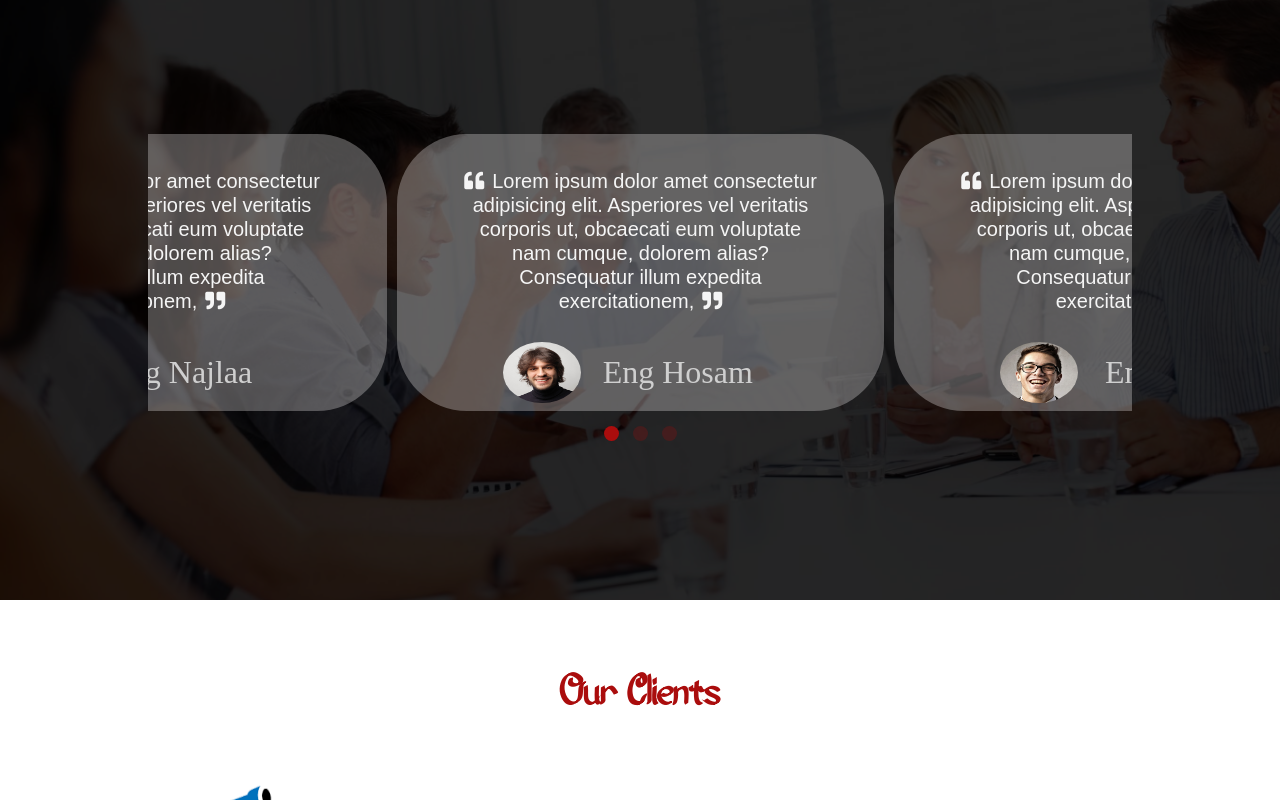
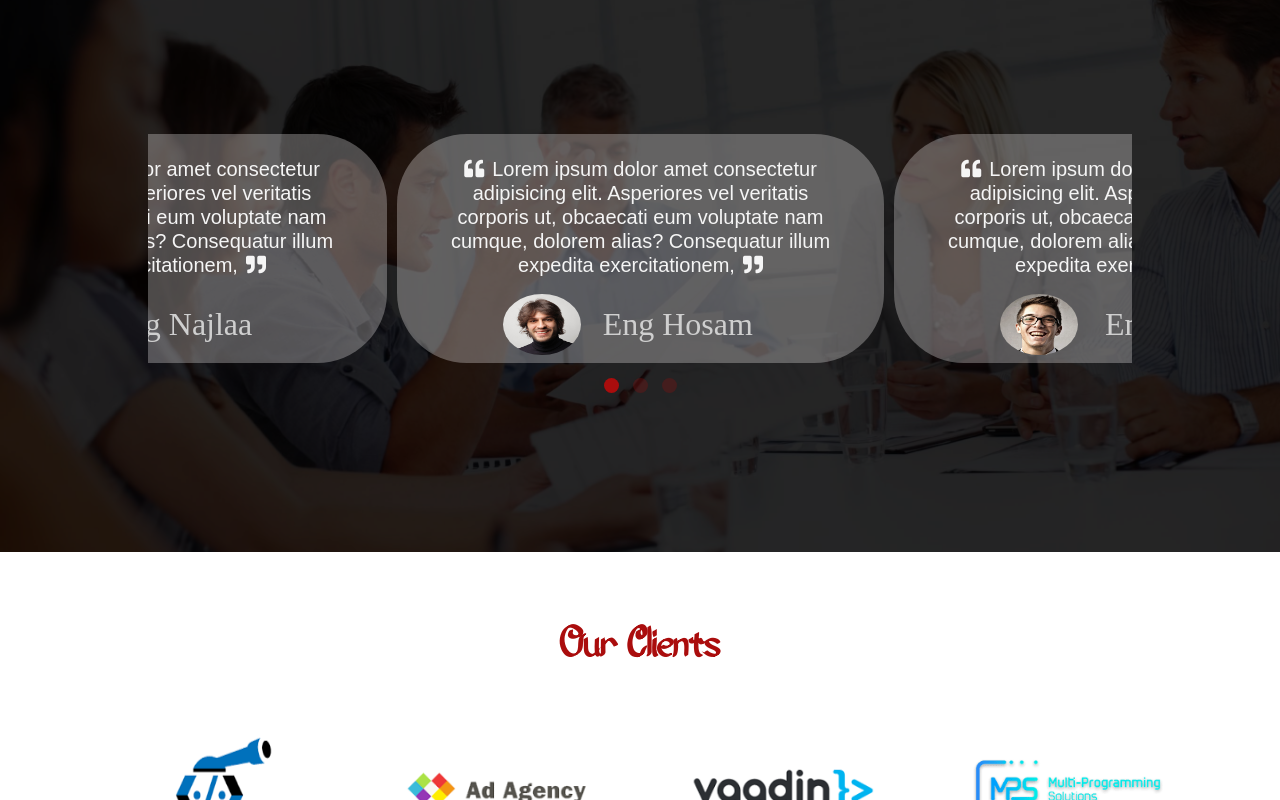
Before and after one commit to Hossam-Esam-Ali/Gr-04senior_steps, a plain HTML site: page index.html in a window 1280 px wide. Shown: the part 3418-4218 px from the top of the page. Drawn offline with Linux system fonts and the light colour scheme.

Commit message:
Update style.css

```diff
--- a/css/style.css
+++ b/css/style.css
@@ -402,7 +402,7 @@ button.owl-dot{
     color: whitesmoke;
     font-family: sans-serif;
     font-size: 20px;
-    padding: 15px;
+    padding: 3px;
     text-align: center;
 }
 .Success-Stories .owl-carousel h2{
```
